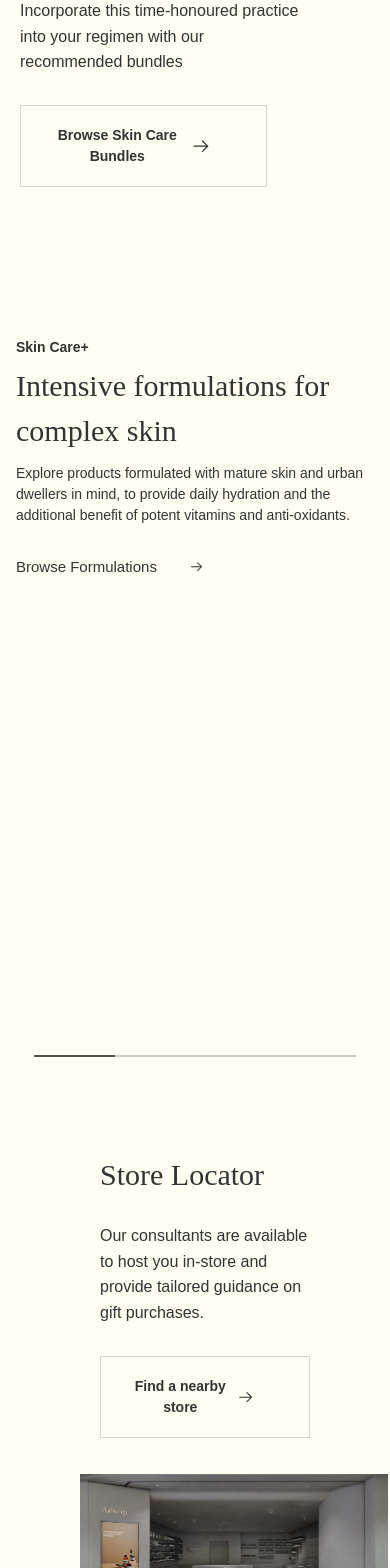
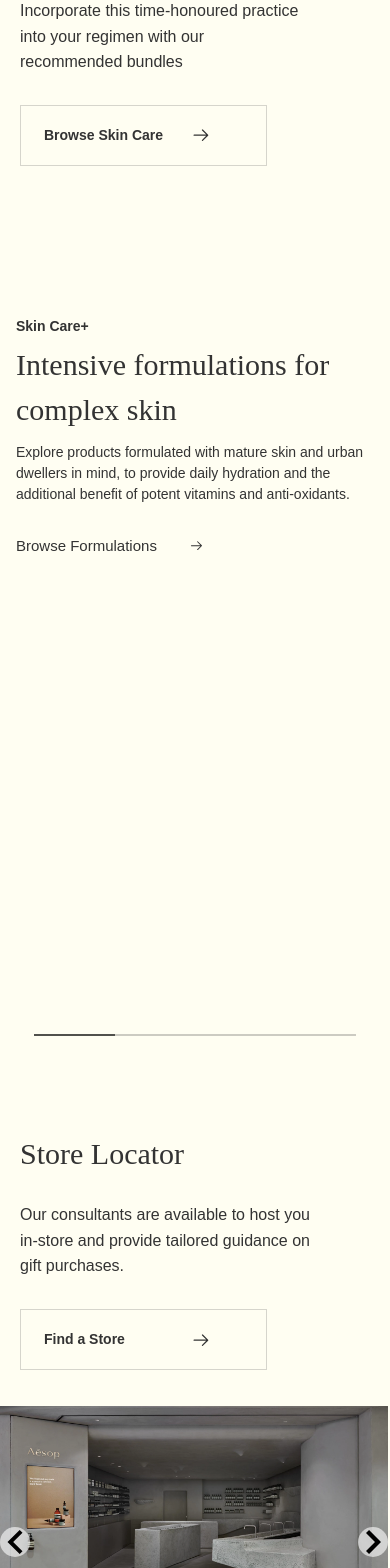
Before and after one commit to MohammadHarish52/Aesop, a React (Vite) app: page / in a window 390 px wide. Shown: the part 4700-6268 px from the top of the page. Built offline with nearby package versions, Linux system fonts and the light colour scheme; a web font is replaced by a local one.

Commit message:
some minor fixes

```diff
--- a/src/App.jsx
+++ b/src/App.jsx
@@ -45,7 +45,7 @@ function App() {
         description={
           "Our consultants have long combined complementary formulations to effect additional benefits for the skin. Incorporate this time-honoured practice into your regimen with our recommended bundles"
         }
-        btntext={"Browse Skin Care Bundles"}
+        btntext={"Browse Skin Care "}
       />
       <ProductDetails />
       <ProductSlider data={datatwo} />
--- a/src/Components/StaticCards/Lemon.jsx
+++ b/src/Components/StaticCards/Lemon.jsx
@@ -2,7 +2,7 @@ import { GoArrowRight } from "react-icons/go";
 
 const Lemon = ({ image, title, description, btntext }) => {
   return (
-    <section className="stats_Section">
+    <section className="stats_Section ">
       <div className="staticone">
         <div className="static-one-img">
           <img src={image} className="h-auto w-full" alt="" />
@@ -12,12 +12,10 @@ const Lemon = ({ image, title, description, btntext }) => {
             <h1 className="text-2xl">{title}</h1>
           </header>
           <p>{description}</p>
-          <a className="learn-more flex justify-between items-center  sm:w-[80%] ">
-            <button className="btn btn-primary b-none outline-none md:text-[.875rem] flex flex-1  box-border justify-between font-semibold items-center ">
-              {" "}
+          <a className="learn-more flex  justify-between items-center">
+            <button className="btn btn-primary  b-none outline-none ">
               {btntext}
             </button>
-
             <GoArrowRight size={20} color="" />
           </a>
         </div>
--- a/src/Components/StaticCards/StaticCard.jsx
+++ b/src/Components/StaticCards/StaticCard.jsx
@@ -22,7 +22,7 @@ const StaticCard = () => {
             intensely nourish the skin.
           </p>
           <a className="learn-more flex justify-between items-center">
-            <button className="btn btn-primary b-none outline-none ">
+            <button className="btn btn-primary flex-1 b-none outline-none ">
               Learn More
             </button>
             <GoArrowRight size={20} color="" />
--- a/src/Components/StaticCards/StaticCard2.jsx
+++ b/src/Components/StaticCards/StaticCard2.jsx
@@ -38,7 +38,7 @@ const StaticCardtwo = () => {
   };
   return (
     <section className="stats_Section">
-      <div className="staticone pl-[80px] ">
+      <div className="staticone pl-0 md:pl-[80px] ">
         <div className="static-one pb-[36px] ">
           <header className="header">
             <h1 className="text-[30px]">Store Locator</h1>
@@ -47,9 +47,9 @@ const StaticCardtwo = () => {
             Our consultants are available to host you in-store and provide
             tailored guidance on gift purchases.
           </p>
-          <a className="learn-more w-[100%] flex justify-between items-center">
-            <button className="btn btn-primary b-none outline-none font-[600]">
-              Find a nearby store
+          <a className="learn-more flex  justify-between items-center">
+            <button className="btn btn-primary  b-none outline-none ">
+              Find a Store
             </button>
             <GoArrowRight size={20} color="" />
           </a>
```
